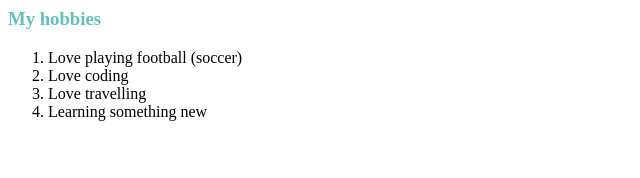
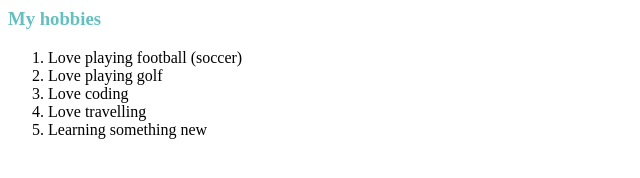
Before and after one commit to deanviet23/CV, a plain HTML site: page Hobbies.html in a window 1280 px wide. Shown: the whole page, without its empty margins (0-640 px from the left). Drawn offline with Linux system fonts and the light colour scheme.

Commit message:
Update Hobbies.html

```diff
--- a/Hobbies.html
+++ b/Hobbies.html
@@ -8,6 +8,7 @@
   	<h3>My hobbies</h3>
     <ol>
     	<li>Love playing football (soccer)</li>
+      <li>Love playing golf</li>
     	<li>Love coding</li>
     	<li>Love travelling</li>
       <li>Learning something new</li>
```
